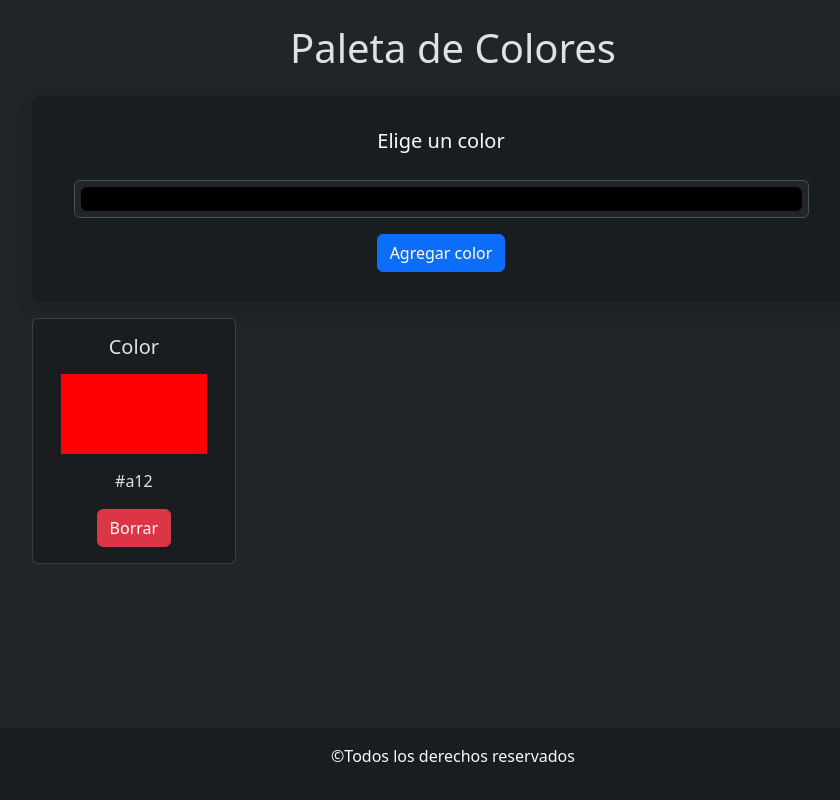
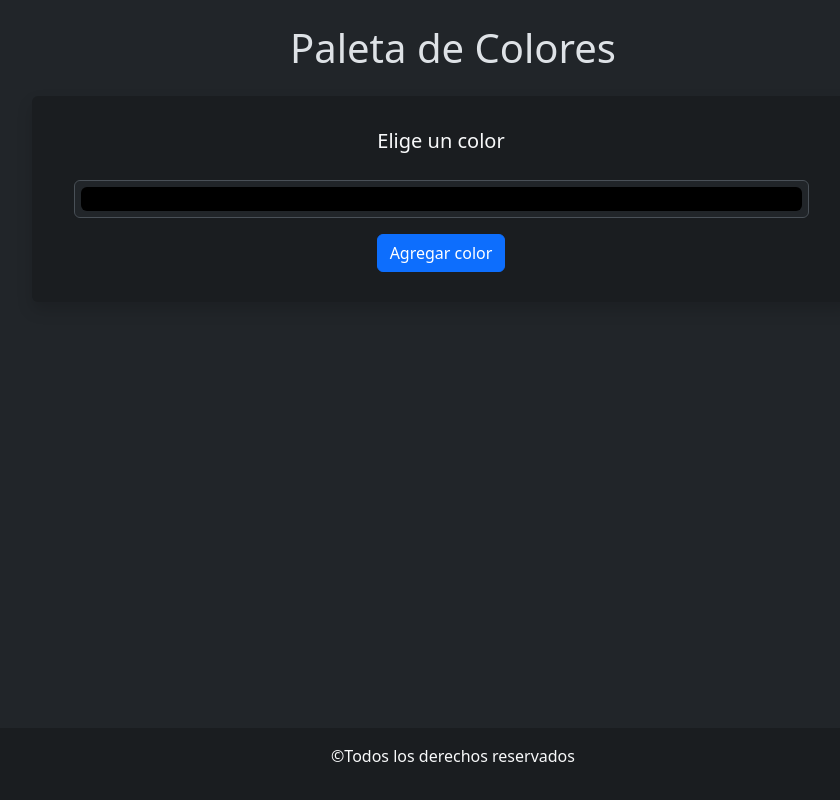
Before and after one commit to juanchiblanco/react-paletaColores, a React (Vite) app: page / in a window 1280 px wide. Shown: the whole page, without its empty margins (187-1027 px from the left). Built offline with nearby package versions, Linux system fonts and the light colour scheme.

Commit message:
agregue cards en la lista

```diff
--- a/src/components/CardColor.jsx
+++ b/src/components/CardColor.jsx
@@ -1,18 +1,15 @@
-import { Button, ListGroup, Card} from "react-bootstrap";
+import { Button, ListGroup, Card } from "react-bootstrap";
 
-const CardColor = () => {
-    return (
-            <Card className="col-12 col-md-4 col-lg-3 bg-dark-subtle">
+const CardColor = ({nombreColor}) => {
+  return (
+    <Card className="col-12 col-md-4 col-lg-3 bg-dark-subtle">
       <Card.Body className="text-center">
-        <Card.Title>Color</Card.Title>
-        <Card.Text>
-            <div className="divColor"></div>
-          #a12
-        </Card.Text>
+        <Card.Title>{nombreColor}</Card.Title>
+        <div className="divColor" style={{backgroundColor: nombreColor}}></div>
         <Button variant="danger">Borrar</Button>
       </Card.Body>
     </Card>
-    );
+  );
 };
 
 export default CardColor;
--- a/src/components/FormularioColores.jsx
+++ b/src/components/FormularioColores.jsx
@@ -1,18 +1,29 @@
 import Button from "react-bootstrap/Button";
 import Form from "react-bootstrap/Form";
 import ListaCards from "./ListaCards";
+import { useState } from "react";
 
 const FormularioColores = () => {
+
+  const [color, setColor] = useState('')
+  const [colores, setColores] = useState([])
+
+  const handleSubmit = (e) => {
+    e.preventDefault()
+    setColores([...colores, color])
+    setColor('')
+  }
+
   return (
     <>
       <section className="container row justify-content-center">
-        <Form className="bg-dark-subtle my-3 w-75 rounded shadow col-12">
+        <Form onSubmit={handleSubmit} className="bg-dark-subtle my-3 w-75 rounded shadow col-12">
           <div className="formColores">
             <Form.Group className="mb-3 w-100" controlId="color">
               <Form.Label className="lead text-light">
                 Elige un color
               </Form.Label>
-              <Form.Control type="color" className="w-100 my-3" />
+              <Form.Control type="color" className="w-100 my-3" onChange={(e)=> setColor(e.target.value)} value={color}/>
             </Form.Group>
             <Button variant="primary" type="submit">
               Agregar color
@@ -20,7 +31,7 @@ const FormularioColores = () => {
           </div>
         </Form>
         <div className="w-75 border border-0">
-          <ListaCards />
+          <ListaCards colores={colores}/>
         </div>
       </section>
     </>
--- a/src/components/ListaCards.jsx
+++ b/src/components/ListaCards.jsx
@@ -1,9 +1,11 @@
 import CardColor from './CardColor';
 
-const ListaCards = () => {
+const ListaCards = ({colores}) => {
   return (
     <article className="row justify-content-start gap-3">
-      <CardColor/>
+      {
+        colores.map((item, indice)=> <CardColor nombreColor={item} key={indice}></CardColor>)
+      }
     </article>
   );
 };
--- a/src/index.css
+++ b/src/index.css
@@ -15,6 +15,6 @@ main{flex-grow: 1;}
 .divColor{
     width: 100%;
     height: 80px;
-    background-color: red;
     margin: 15px 0px;
+    border-radius: 5px;
 }
```
